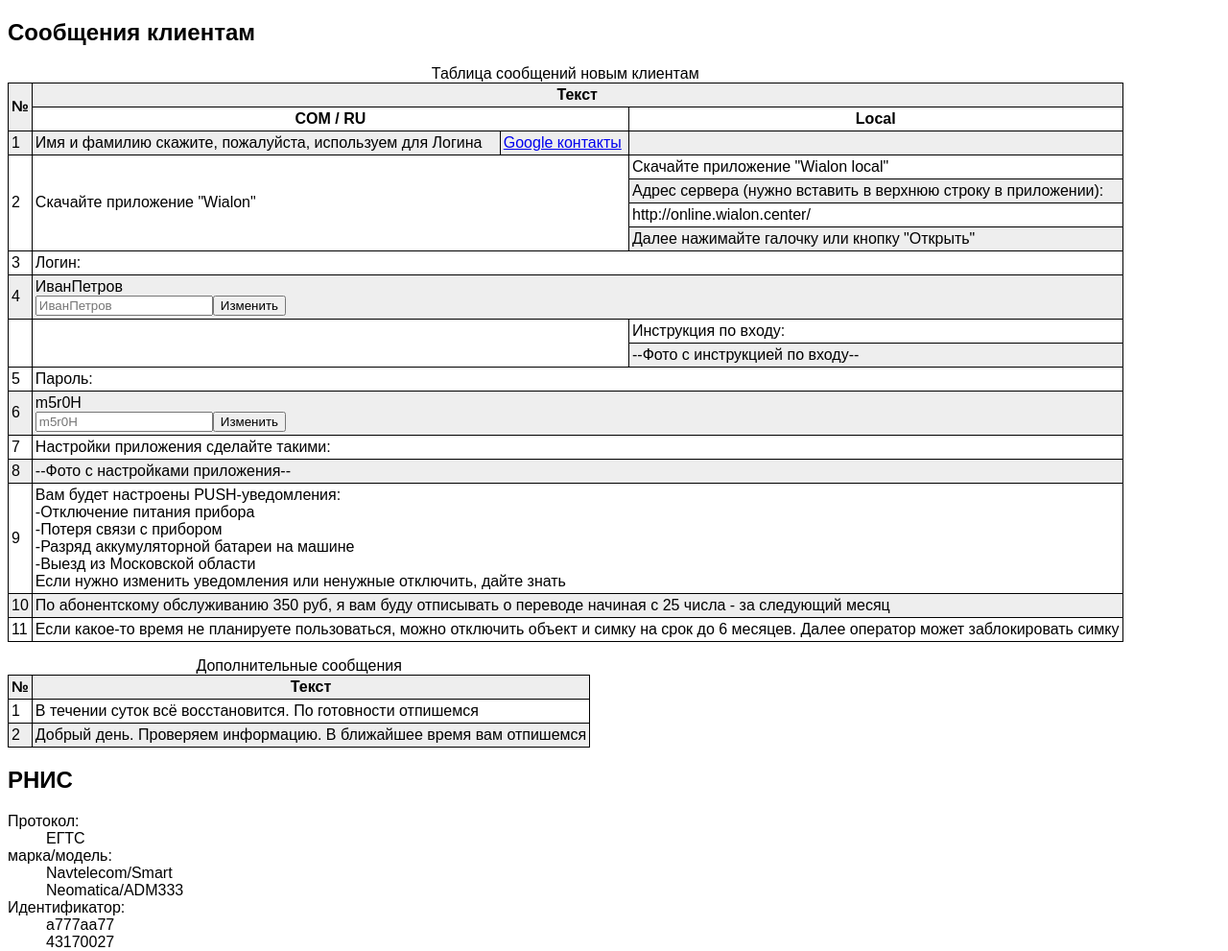
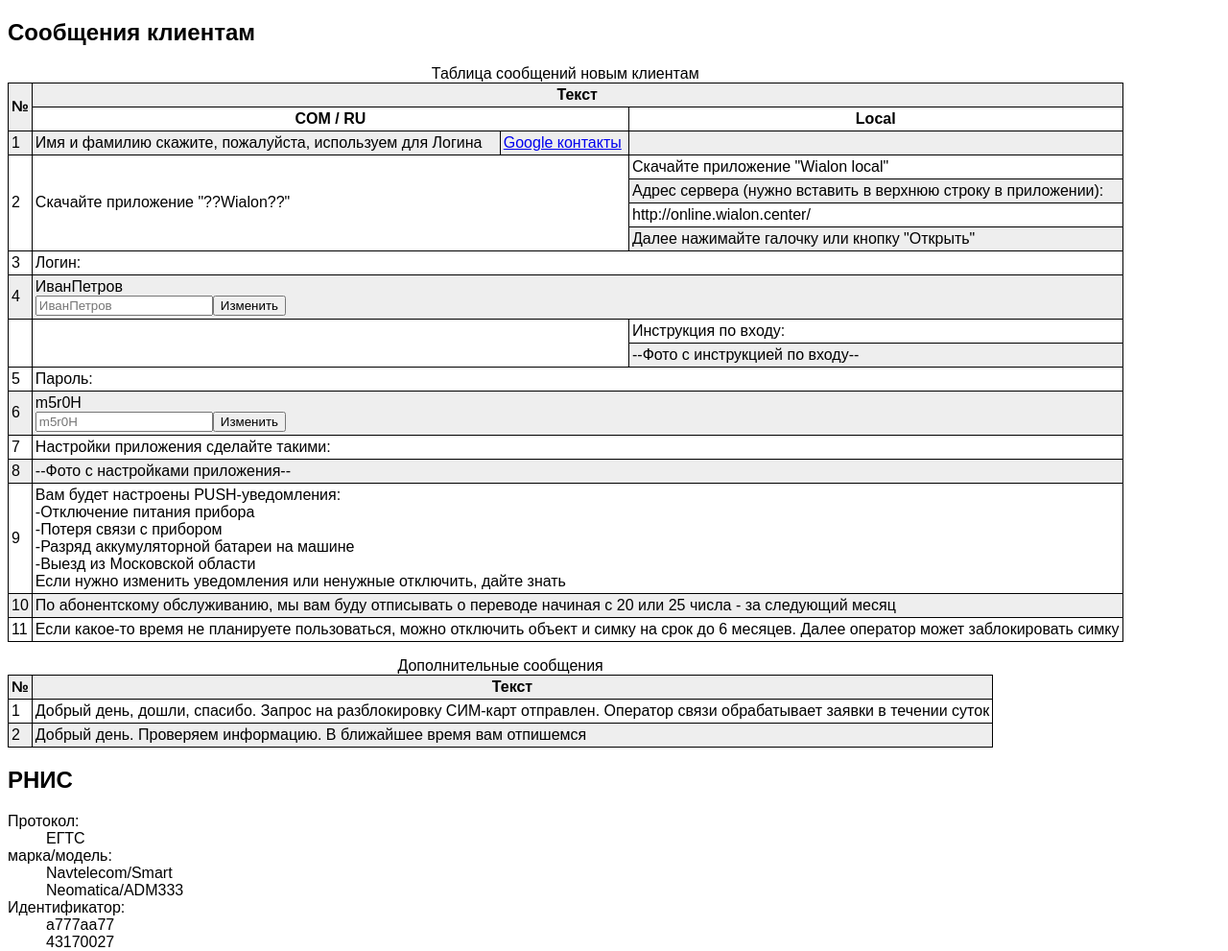
Before and after one commit to Dru247/first_project, a Django app: page /maks-func/ in a window 1280 px wide. Shown: the part 57-1048 px from the top of the page at 96% size. Run offline with Django 3.2, Linux system fonts and the light colour scheme; the visitor is signed in with stand-in values (Sample User, id 1).

Commit message:
change maks_funk, search user_installations_admin

```diff
--- a/general/general_app/admin.py
+++ b/general/general_app/admin.py
@@ -227,7 +227,8 @@ class InstallationAdmin(admin.ModelAdmin):
         'terminal__imei',
         'installationcomments__text',
         'model__brand__name',
-        'model__name'
+        'model__name',
+        'user__user_name'
     )
     empty_value_display = '-пусто-'
 
--- a/general/general_app/templates/general_app/maks_func.html
+++ b/general/general_app/templates/general_app/maks_func.html
@@ -8,7 +8,7 @@
 	<tr><th rowspan="2">№</th><th colspan="3">Текст</th></tr>
 	<tr><th colspan="2">COM / RU</th><th>Local</th></tr>
 	<tr><td>1</td><td>Имя и фамилию скажите, пожалуйста, используем для Логина</td><td><a href="https://contacts.google.com/?hl=ru" target="_blank">Google контакты</a></td><td></td></tr>
-	<tr><td rowspan="4">2</td><td colspan="2" rowspan="4">Скачайте приложение "Wialon"</td><td>Скачайте приложение "Wialon local"</td></tr>
+	<tr><td rowspan="4">2</td><td colspan="2" rowspan="4">Скачайте приложение "??Wialon??"</td><td>Скачайте приложение "Wialon local"</td></tr>
 	<tr><td>Адрес сервера (нужно вставить в верхнюю строку в приложении):</td></tr>
 	<tr><td>http://online.wialon.center/</td></tr>
 	<tr><td>Далее нажимайте галочку или кнопку "Открыть"</td></tr>
@@ -27,16 +27,16 @@
             -Разряд аккумуляторной батареи на машине<br>
             -Выезд из Московской области<br>
             Если нужно изменить уведомления или ненужные отключить, дайте знать</td></tr>
-        <tr><td>10</td><td colspan="3">По абонентскому обслуживанию 350 руб, я вам буду отписывать о переводе начиная с 25 числа - за следующий месяц</td></tr>
+        <tr><td>10</td><td colspan="3">По абонентскому обслуживанию, мы вам буду отписывать о переводе начиная с 20 или 25 числа - за следующий месяц</td></tr>
         <tr><td>11</td><td colspan="3">Если какое-то время не планируете пользоваться, можно отключить объект и симку на срок до 6 месяцев. Далее оператор может заблокировать симку</td></tr>
       </tbody>
     </table>
     <p><table>
       <caption>Дополнительные сoобщения</caption>
       <tbody>
-	<tr><th>№</th><th>Текст</th></tr>
-        <tr><td>1</td><td>В течении суток всё восстановится. По готовности отпишемся</td></tr>
-	<tr><td>2</td><td>Добрый день. Проверяем информацию. В ближайшее время вам отпишемся</td></tr>
+	      <tr><th>№</th><th>Текст</th></tr>
+        <tr><td>1</td><td>Добрый день, дошли, спасибо. Запрос на разблокировку СИМ-карт отправлен. Оператор связи обрабатывает заявки в течении суток</td></tr>
+	      <tr><td>2</td><td>Добрый день. Проверяем информацию. В ближайшее время вам отпишемся</td></tr>
       </tbody>
     </table></p>
     <p>
@@ -156,7 +156,7 @@
       <caption>Сообщения об оплате</caption>
       <tbody>
         <tr><th>№</th><th>Сообщение</th></tr>
-        <tr><td>1</td><td>Добрый день! Напоминаем о переводе за Wialon в Августе: 1050 руб за 3 объекта. На Сбер, Альфа или Тинькофф по номеру телефона +79154545686 (Андрей Алексеевич Л)</td></tr>
+        <tr><td>1</td><td>Добрый день! Напоминаем о переводе за приложение в Августе: 1050 руб за 3 объекта. На Сбер, Альфа или Тинькофф по номеру телефона +79154545686 (Андрей Алексеевич Л)</td></tr>
         <tr><td>2</td><td>!Обязательно, чек сюда пришлите, пожалуйста!</td></tr>
       </tbody>
     </table>
@@ -164,9 +164,9 @@
       <caption>Дополнительные сообщения</caption>
       <tbody>
         <tr><th>Ситуация</th><th>Сообщение</th></tr>
-        <tr><td>При наличии долга за установки</td><td>Добрый день! Напоминаем о переводе за Wialon в Августе:  <span style="color: red">3000 руб = 1950 руб за установки + 1050 руб за 3 объекта</span>. На Сбер, Альфа или Тинькофф по номеру телефона +79154545686 (Андрей Алексеевич Л)</td></tr>
+        <tr><td>При наличии долга за установки</td><td>Добрый день! Напоминаем о переводе за приложение в Августе:  <span style="color: red">3000 руб = 1950 руб за установки + 1050 руб за 3 объекта</span>. На Сбер, Альфа или Тинькофф по номеру телефона +79154545686 (Андрей Алексеевич Л)</td></tr>
         <tr><td>При просьбе отсрочить платёж</td><td>К сожалению, отсрочить дату платежа мы не сможем. При первой возможности оплатите, и мы возобновим работу учётной записи.</td></tr>
-        <tr><td>При крайнем напоминании</td><td>Без оплаты, доступ к учётной записи Wialon завтра будет заблокирован.</td></tr>
+        <tr><td>При крайнем напоминании</td><td>Без оплаты, доступ к учётной записи завтра будет заблокирован.</td></tr>
       </tbody>
     </table>
     <p><table>
```
